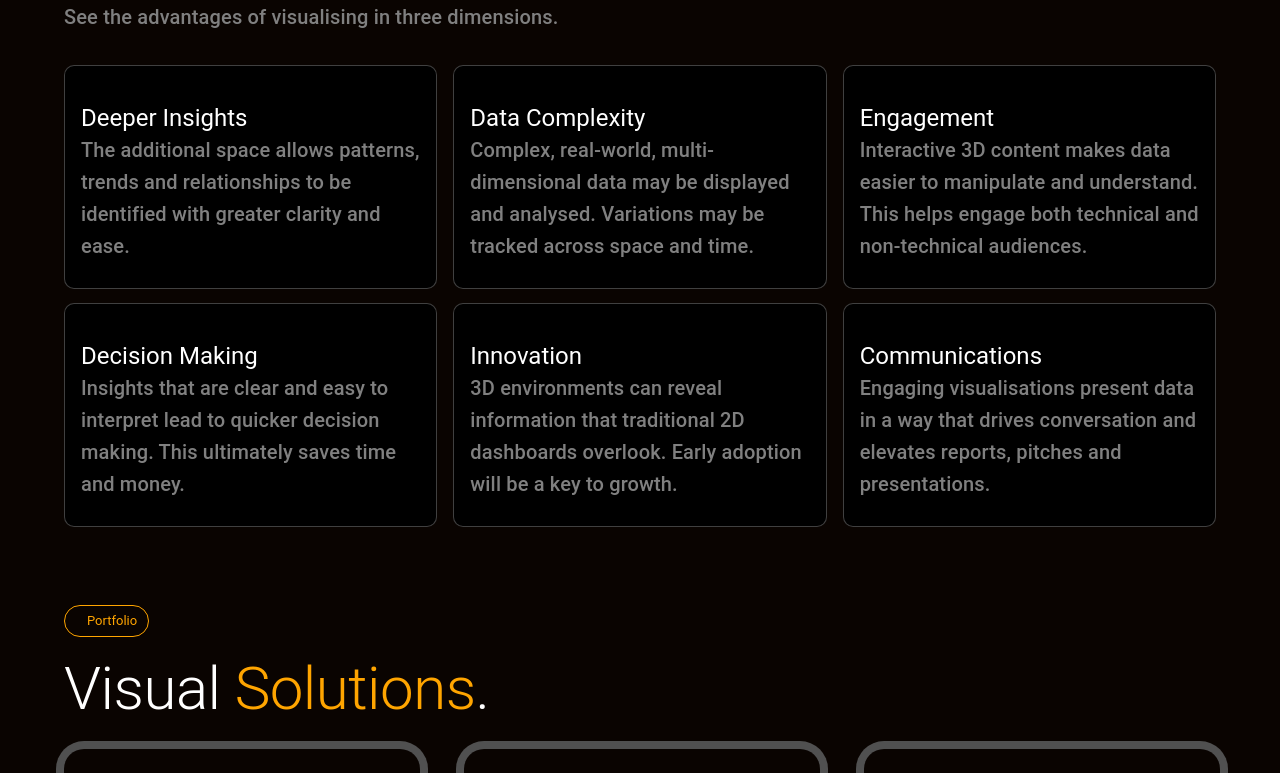
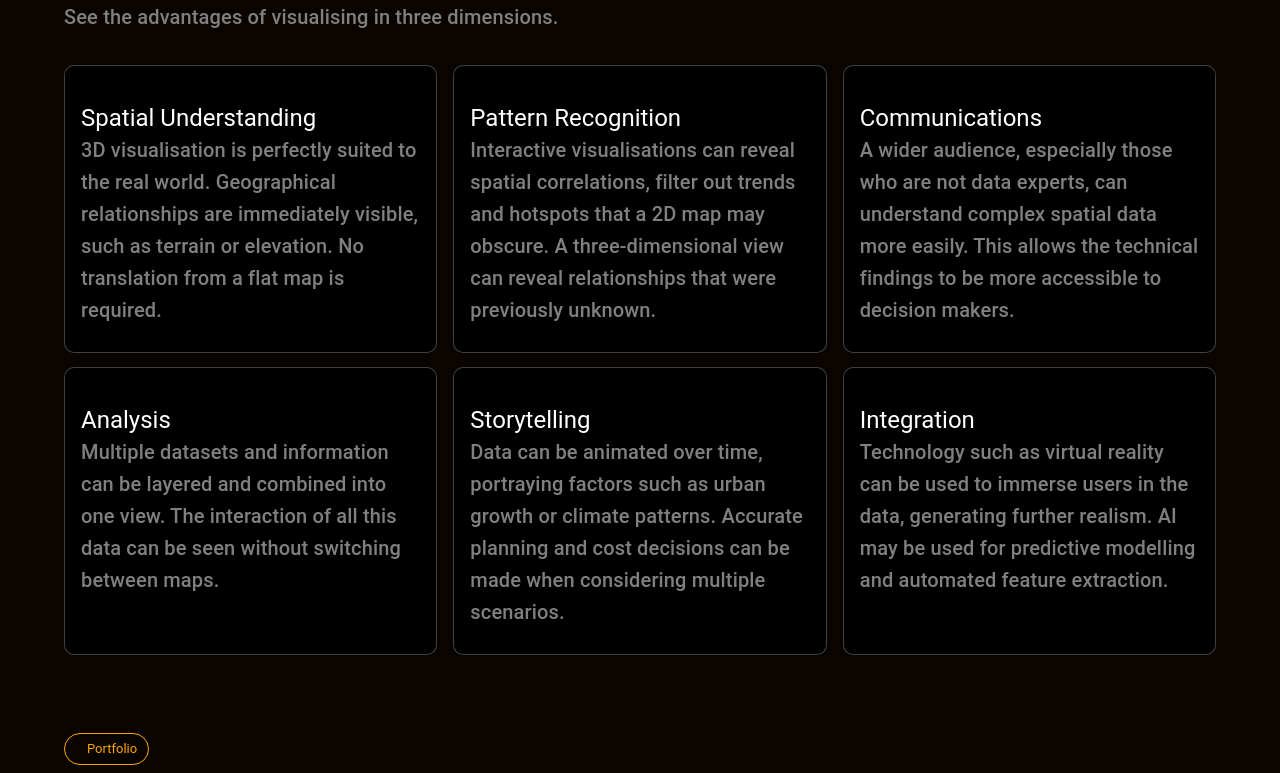
Before and after one commit to DoctorTone/drt-viz-ltd, a React (Vite) app: page / in a window 1280 px wide. Shown: the part 747-1520 px from the top of the page. Built offline with nearby package versions, Linux system fonts and the light colour scheme; grey boxes are pictures that could not be loaded; some icons are missing.

Commit message:
Update solutions text

```diff
--- a/src/components/Portfolio.tsx
+++ b/src/components/Portfolio.tsx
@@ -100,7 +100,7 @@ const Portfolio = () => {
           </a>
           <Box sx={{ textAlign: "center" }}>
             <Typography variant="h6" sx={{ mt: 1, mb: 1 }}>
-              City map
+              City pointcloud
             </Typography>
             <Button
               variant="contained"
--- a/src/components/Solutions.tsx
+++ b/src/components/Solutions.tsx
@@ -41,11 +41,13 @@ const Solutions = () => {
         <Grid size={{ xs: 12, sm: 6, md: 4 }}>
           <DataCard variant="outlined">
             <CardContent>
-              <InsightsIcon color="warning" sx={{ mb: 5 }} fontSize="large" />
-              <Typography variant="h5">Deeper Insights</Typography>
+              <PsychologyIcon color="warning" sx={{ mb: 5 }} fontSize="large" />
+              <Typography variant="h5">Spatial Understanding</Typography>
               <Typography variant="h6" sx={{ color: "grey" }}>
-                The additional space allows patterns, trends and relationships
-                to be identified with greater clarity and ease.
+                3D visualisation is perfectly suited to the real world.
+                Geographical relationships are immediately visible, such as
+                terrain or elevation. No translation from a flat map is
+                required.
               </Typography>
             </CardContent>
           </DataCard>
@@ -54,10 +56,12 @@ const Solutions = () => {
           <DataCard variant="outlined">
             <CardContent>
               <BarChartIcon color="warning" sx={{ mb: 5 }} fontSize="large" />
-              <Typography variant="h5">Data Complexity</Typography>
+              <Typography variant="h5">Pattern Recognition</Typography>
               <Typography variant="h6" sx={{ color: "grey" }}>
-                Complex, real-world, multi-dimensional data may be displayed and
-                analysed. Variations may be tracked across space and time.
+                Interactive visualisations can reveal spatial correlations,
+                filter out trends and hotspots that a 2D map may obscure. A
+                three-dimensional view can reveal relationships that were
+                previously unknown.
               </Typography>
             </CardContent>
           </DataCard>
@@ -66,11 +70,11 @@ const Solutions = () => {
           <DataCard variant="outlined">
             <CardContent>
               <PsychologyIcon color="warning" sx={{ mb: 5 }} fontSize="large" />
-              <Typography variant="h5">Engagement</Typography>
+              <Typography variant="h5">Communications</Typography>
               <Typography variant="h6" sx={{ color: "grey" }}>
-                Interactive 3D content makes data easier to manipulate and
-                understand. This helps engage both technical and non-technical
-                audiences.
+                A wider audience, especially those who are not data experts, can
+                understand complex spatial data more easily. This allows the
+                technical findings to be more accessible to decision makers.
               </Typography>
             </CardContent>
           </DataCard>
@@ -79,10 +83,11 @@ const Solutions = () => {
           <DataCard variant="outlined">
             <CardContent>
               <BalanceIcon color="warning" sx={{ mb: 5 }} fontSize="large" />
-              <Typography variant="h5">Decision Making</Typography>
+              <Typography variant="h5">Analysis</Typography>
               <Typography variant="h6" sx={{ color: "grey" }}>
-                Insights that are clear and easy to interpret lead to quicker
-                decision making. This ultimately saves time and money.
+                Multiple datasets and information can be layered and combined
+                into one view. The interaction of all this data can be seen
+                without switching between maps.
               </Typography>
             </CardContent>
           </DataCard>
@@ -91,10 +96,11 @@ const Solutions = () => {
           <DataCard variant="outlined">
             <CardContent>
               <LightbulbIcon color="warning" sx={{ mb: 5 }} fontSize="large" />
-              <Typography variant="h5">Innovation</Typography>
+              <Typography variant="h5">Storytelling</Typography>
               <Typography variant="h6" sx={{ color: "grey" }}>
-                3D environments can reveal information that traditional 2D
-                dashboards overlook. Early adoption will be a key to growth.
+                Data can be animated over time, portraying factors such as urban
+                growth or climate patterns. Accurate planning and cost decisions
+                can be made when considering multiple scenarios.
               </Typography>
             </CardContent>
           </DataCard>
@@ -107,10 +113,11 @@ const Solutions = () => {
                 sx={{ mb: 5 }}
                 fontSize="large"
               />
-              <Typography variant="h5">Communications</Typography>
+              <Typography variant="h5">Integration</Typography>
               <Typography variant="h6" sx={{ color: "grey" }}>
-                Engaging visualisations present data in a way that drives
-                conversation and elevates reports, pitches and presentations.
+                Technology such as virtual reality can be used to immerse users
+                in the data, generating further realism. AI may be used for
+                predictive modelling and automated feature extraction.
               </Typography>
             </CardContent>
           </DataCard>
```
